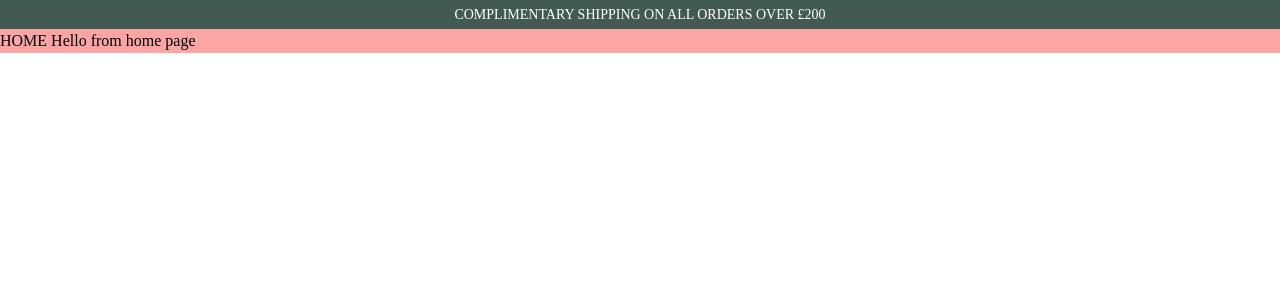
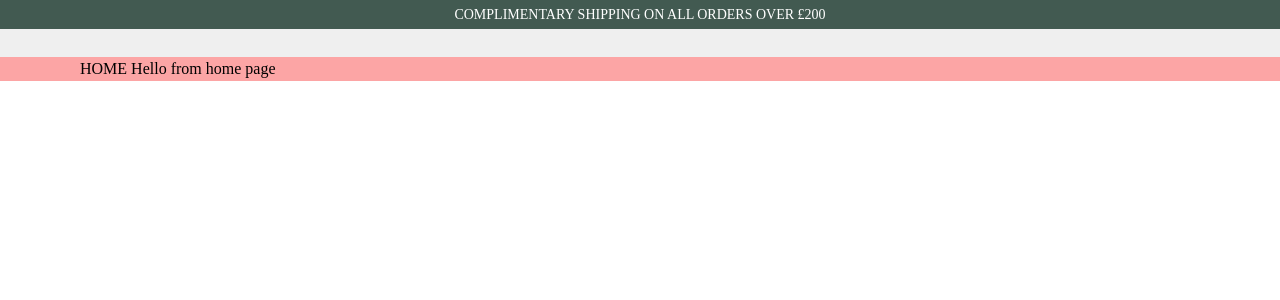
Before and after one commit to rifat-shaun/doris, a React (Create React App) app: page / in a window 1280 px wide. Shown: the top 300 px of the page. Built offline with nearby package versions, Linux system fonts and the light colour scheme.

Commit message:
feat: container added

```diff
--- a/src/components/layout/Banner.tsx
+++ b/src/components/layout/Banner.tsx
@@ -8,6 +8,7 @@ const Banner = () => {
         variant={TYPOGRAPHY_VARIANT.LIGHT}
         className="text-white font-marcellus"
       >
+        {/* TODO: Replace this text from DB, Dynamic text render */}
         COMPLIMENTARY SHIPPING ON ALL ORDERS OVER £200
       </Typography>
     </div>
--- /dev/null
+++ b/src/components/layout/Breadcrumbs.tsx
@@ -0,0 +1,9 @@
+const Breadcrumbs = () => {
+  return (
+    <div className="h-7 bg-secondaryBodyBackground">
+      <div className="container"></div>
+    </div>
+  );
+};
+
+export default Breadcrumbs;
--- a/src/components/layout/index.tsx
+++ b/src/components/layout/index.tsx
@@ -1,10 +1,12 @@
 import { Outlet } from "react-router-dom";
 import Banner from "./Banner";
+import Breadcrumbs from "./Breadcrumbs";
 
 const Layout = () => {
   return (
     <div className="min-h-screen">
       <Banner />
+      <Breadcrumbs />
       <Outlet />
     </div>
   );
--- a/src/pages/index.tsx
+++ b/src/pages/index.tsx
@@ -1,5 +1,5 @@
 const Home = () => {
-  return <div className="bg-red-300 font-dosis font-light">HOME Hello from home page</div>;
+  return <div className="bg-red-300 font-dosis font-light container">HOME Hello from home page</div>;
 };
 
 export default Home;
--- a/tailwind.config.js
+++ b/tailwind.config.js
@@ -20,6 +20,17 @@ module.exports = {
       },
       backgroundColor: {
         darkGreen: "#425A51",
+        secondaryBodyBackground: "#EFEFEF",
+      },
+      container: {
+        center: true,
+        padding: {
+          DEFAULT: "1rem",
+          sm: "2rem",
+          lg: "4rem",
+          xl: "5rem",
+          "2xl": "6rem",
+        },
       },
     },
   },
```
